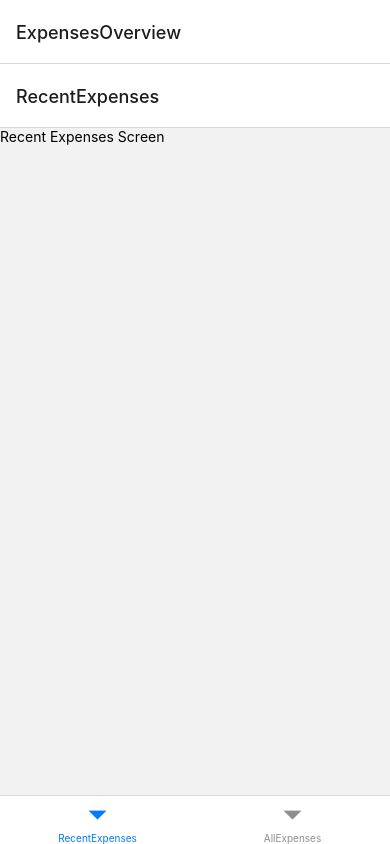
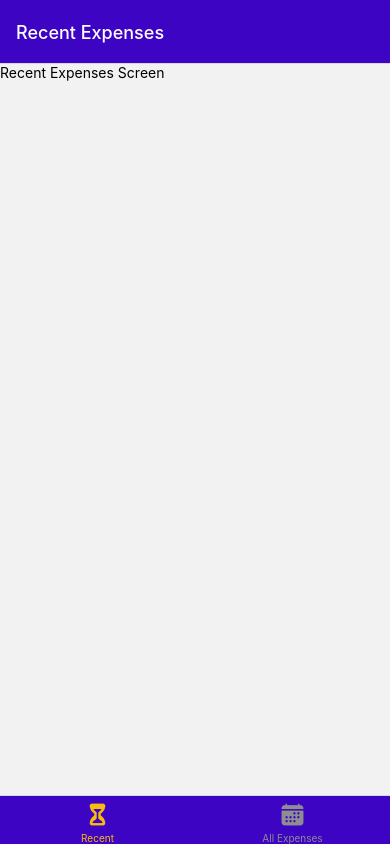
Before and after one commit to jdx-code/expense-tracker-react-native, a React Native app: screen / in a window 390 px wide. Built offline with nearby package versions, Linux system fonts and the light colour scheme.

Commit message:
Adding global colors and editing navigation configuration

```diff
--- a/App.js
+++ b/App.js
@@ -5,14 +5,41 @@
 import ManageExpense from './screens/ManageExpense'
 import RecentExpenses from './screens/RecentExpenses';
 import AllExpenses from './screens/AllExpenses';
+import { GlobalStyles } from './constants/styles';
+import { Ionicons } from '@expo/vector-icons';
 
 const Stack = createNativeStackNavigator();
 const BottomTabs = createBottomTabNavigator();
 
 function ExpensesOverview() {
-  return <BottomTabs.Navigator>
-    <BottomTabs.Screen name="RecentExpenses" component={RecentExpenses}/>
-    <BottomTabs.Screen name="AllExpenses" component={AllExpenses}/>
+  return <BottomTabs.Navigator screenOptions = {{
+    headerStyle: { backgroundColor: GlobalStyles.colors.primary500 },
+    headerTintColor: 'white',
+    tabBarStyle: { backgroundColor: GlobalStyles.colors.primary500 },
+    tabBarActiveTintColor: GlobalStyles.colors.accent500,
+  }}>
+    <BottomTabs.Screen
+      name="RecentExpenses"
+      component={RecentExpenses}
+      options={{
+        title: 'Recent Expenses',
+        tabBarLabel: 'Recent',
+        tabBarIcon: ({color, size}) => (
+          <Ionicons name="hourglass" size={size} color={color} />
+        )
+      }}
+    />
+    <BottomTabs.Screen
+      name="AllExpenses"
+      component={AllExpenses}
+      options={{
+        title: 'All Expenses',
+        tabBarLabel: 'All Expenses',
+        tabBarIcon: ({color, size}) => (
+          <Ionicons name="calendar" size={size} color={color} />
+        )
+      }}
+    />
   </BottomTabs.Navigator>
 }
 
@@ -22,7 +49,11 @@
       <StatusBar style="auto" />
       <NavigationContainer>
         <Stack.Navigator>
-          <Stack.Screen name="ExpensesOverview" component={ExpensesOverview} />
+          <Stack.Screen
+            name="ExpensesOverview"
+            component={ExpensesOverview}
+            options={{ headerShown : false }}
+          />
           <Stack.Screen name="ManageExpense" component={ManageExpense} />
         </Stack.Navigator>
       </NavigationContainer>
--- /dev/null
+++ b/constants/styles.js
@@ -0,0 +1,16 @@
+export const GlobalStyles = {
+    colors: {
+      primary50: '#e4d9fd',
+      primary100: '#c6affc',
+      primary200: '#a281f0',
+      primary400: '#5721d4',
+      primary500: '#3e04c3',
+      primary700: '#2d0689',
+      primary800: '#200364',
+      accent500: '#f7bc0c',
+      error50: '#fcc4e4',
+      error500: '#9b095c',
+      gray500: '#39324a',
+      gray700: '#221c30',
+    },
+  };
```
